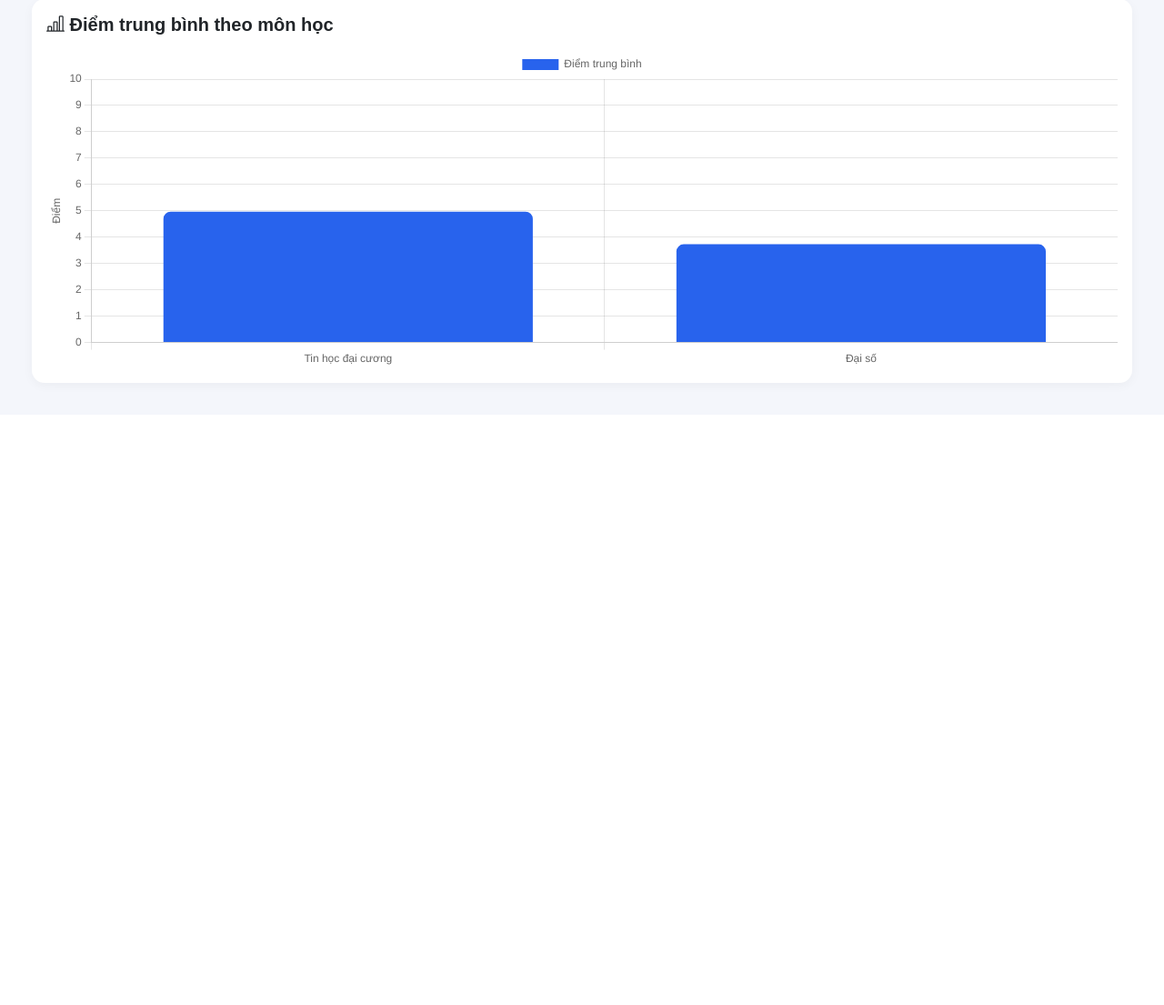
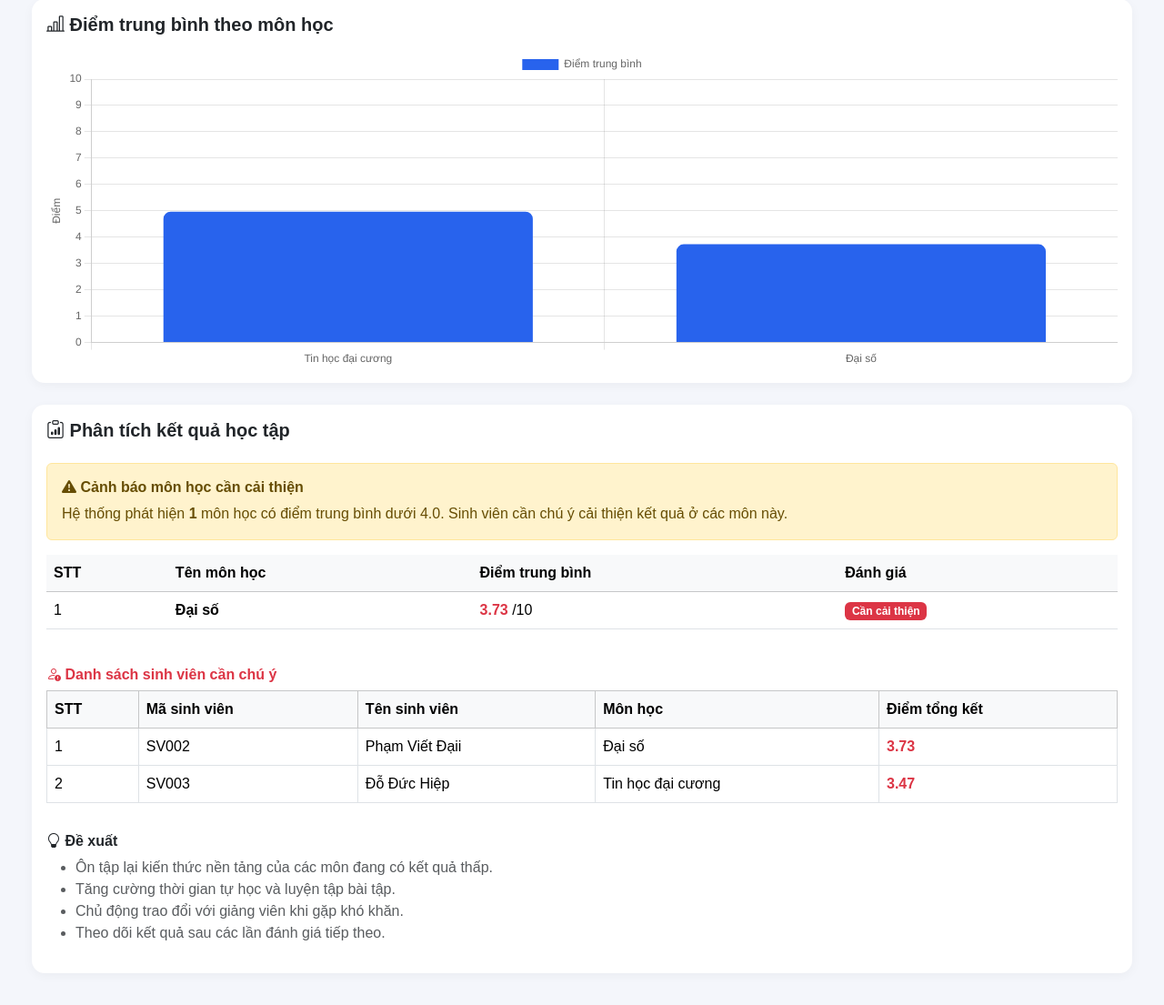
Before and after one commit to duynguyen25454-commits/QuanLyHocTap, a Flask app: page /thong-ke in a window 1280 px wide. Shown: the part 422-1527 px from the top of the page at 91% size. Before the commit the page ends 851 px from the top, so only its background shows below. Run offline with Flask 3, Linux system fonts and the light colour scheme; data comes from the database, SQL or seed files in the repository.

Commit message:
Them phan tich sinh vien can cai thien

```diff
--- a/app.py
+++ b/app.py
@@ -419,13 +419,37 @@ def thong_ke():
         GROUP BY mon_hoc.id, mon_hoc.ten_mon
         ORDER BY mon_hoc.ten_mon
     """).fetchall()
+
     thong_ke_mon_hoc = [
-    {
-        "ten_mon": row["ten_mon"],
-        "diem_trung_binh": float(row["diem_trung_binh"])
-    }
-    for row in thong_ke_mon_hoc
-]
+        {
+            "ten_mon": row["ten_mon"],
+            "diem_trung_binh": float(row["diem_trung_binh"])
+        }
+        for row in thong_ke_mon_hoc
+    ]
+    mon_hoc_can_cai_thien = [
+        mon for mon in thong_ke_mon_hoc
+        if mon["diem_trung_binh"] < 4.0
+    ]
+    sinh_vien_can_cai_thien = conn.execute("""
+        SELECT
+            sinh_vien.ma_sv,
+            sinh_vien.ho_ten,
+            mon_hoc.ten_mon,
+            ROUND(
+                ((diem.diem_chuyen_can + diem.diem_giua_ky * 2) / 3.0) * 0.4
+                + diem.diem_cuoi_ky * 0.6,
+                2
+            ) AS diem_tong_ket
+        FROM diem
+        JOIN sinh_vien ON diem.sinh_vien_id = sinh_vien.id
+        JOIN mon_hoc ON diem.mon_hoc_id = mon_hoc.id
+        WHERE (
+            ((diem.diem_chuyen_can + diem.diem_giua_ky * 2) / 3.0) * 0.4
+            + diem.diem_cuoi_ky * 0.6
+        ) < 4.0
+        ORDER BY sinh_vien.ho_ten
+    """).fetchall()
     conn.close()
 
     return render_template(
@@ -434,7 +458,9 @@ def thong_ke():
         tong_mon_hoc=tong_mon_hoc,
         tong_luot_diem=tong_luot_diem,
         diem_trung_binh=diem_trung_binh,
-        thong_ke_mon_hoc=thong_ke_mon_hoc
+        thong_ke_mon_hoc=thong_ke_mon_hoc,
+        mon_hoc_can_cai_thien=mon_hoc_can_cai_thien,
+        sinh_vien_can_cai_thien=sinh_vien_can_cai_thien
     )
 @app.route("/tinh-diem-muc-tieu")
 def tinh_diem_muc_tieu():
--- a/templates/thong_ke.html
+++ b/templates/thong_ke.html
@@ -8,7 +8,8 @@
 
     <link href="https://cdn.jsdelivr.net/npm/bootstrap@5.3.3/dist/css/bootstrap.min.css" rel="stylesheet">
     <link href="https://cdn.jsdelivr.net/npm/bootstrap-icons@1.11.3/font/bootstrap-icons.css" rel="stylesheet">
-<script src="https://cdn.jsdelivr.net/npm/chart.js"></script>
+    <script src="https://cdn.jsdelivr.net/npm/chart.js"></script>
+
     <style>
         body {
             background: #f4f6fb;
@@ -31,7 +32,6 @@
             font-weight: bold;
         }
     </style>
-<script src="https://cdn.jsdelivr.net/npm/chart.js"></script>
 </head>
 
 <body>
@@ -51,6 +51,7 @@
         </a>
     </div>
 
+    <!-- Các ô thống kê -->
     <div class="row g-4">
 
         <div class="col-md-6 col-lg-3">
@@ -103,6 +104,7 @@
 
     </div>
 
+    <!-- Tổng quan -->
     <div class="card stat-card mt-4">
         <div class="card-body">
             <h5 class="fw-bold mb-3">
@@ -116,7 +118,8 @@
             </p>
         </div>
     </div>
-    <!-- Biểu đồ điểm trung bình theo môn học -->
+
+    <!-- Biểu đồ -->
     <div class="card stat-card mt-4">
         <div class="card-body">
             <h5 class="fw-bold mb-3">
@@ -129,14 +132,149 @@
             </div>
         </div>
     </div>
+
+    <!-- Phân tích và cảnh báo -->
+    <div class="card stat-card mt-4">
+        <div class="card-body">
+
+            <h5 class="fw-bold mb-4">
+                <i class="bi bi-clipboard-data"></i>
+                Phân tích kết quả học tập
+            </h5>
+
+            {% if mon_hoc_can_cai_thien %}
+
+                <div class="alert alert-warning">
+                    <h6 class="fw-bold">
+                        <i class="bi bi-exclamation-triangle-fill"></i>
+                        Cảnh báo môn học cần cải thiện
+                    </h6>
+
+                    Hệ thống phát hiện
+                    <strong>{{ mon_hoc_can_cai_thien|length }}</strong>
+                    môn học có điểm trung bình dưới 4.0.
+                    Sinh viên cần chú ý cải thiện kết quả ở các môn này.
+                </div>
+
+                <div class="table-responsive">
+                    <table class="table table-hover align-middle">
+                        <thead class="table-light">
+                            <tr>
+                                <th>STT</th>
+                                <th>Tên môn học</th>
+                                <th>Điểm trung bình</th>
+                                <th>Đánh giá</th>
+                            </tr>
+                        </thead>
+
+                        <tbody>
+                            {% for mon in mon_hoc_can_cai_thien %}
+                            <tr>
+                                <td>{{ loop.index }}</td>
+
+                                <td class="fw-semibold">
+                                    {{ mon["ten_mon"] }}
+                                </td>
+
+                                <td>
+                                    <span class="text-danger fw-bold">
+                                        {{ "%.2f"|format(mon["diem_trung_binh"]) }}
+                                    </span>
+                                    /10
+                                </td>
+
+                                <td>
+                                    <span class="badge bg-danger">
+                                        Cần cải thiện
+                                    </span>
+                                </td>
+                            </tr>
+                            {% endfor %}
+                        </tbody>
+                    </table>
+                </div>
+<div class="mt-4">
+    <h6 class="fw-bold text-danger">
+        <i class="bi bi-person-exclamation"></i>
+        Danh sách sinh viên cần chú ý
+    </h6>
+
+    {% if sinh_vien_can_cai_thien %}
+    <div class="table-responsive">
+        <table class="table table-bordered table-hover align-middle">
+            <thead class="table-light">
+                <tr>
+                    <th>STT</th>
+                    <th>Mã sinh viên</th>
+                    <th>Tên sinh viên</th>
+                    <th>Môn học</th>
+                    <th>Điểm tổng kết</th>
+                </tr>
+            </thead>
+            <tbody>
+                {% for sv in sinh_vien_can_cai_thien %}
+                <tr>
+                    <td>{{ loop.index }}</td>
+                    <td>{{ sv["ma_sv"] }}</td>
+                    <td>{{ sv["ho_ten"] }}</td>
+                    <td>{{ sv["ten_mon"] }}</td>
+                    <td class="text-danger fw-bold">
+                        {{ "%.2f"|format(sv["diem_tong_ket"]) }}
+                    </td>
+                </tr>
+                {% endfor %}
+            </tbody>
+        </table>
+    </div>
+    {% else %}
+    <p class="text-muted">
+        Chưa có sinh viên nào có điểm tổng kết dưới 4.0.
+    </p>
+    {% endif %}
 </div>
+                <div class="mt-3">
+                    <h6 class="fw-bold">
+                        <i class="bi bi-lightbulb"></i>
+                        Đề xuất
+                    </h6>
+
+                    <ul class="text-muted">
+                        <li>Ôn tập lại kiến thức nền tảng của các môn đang có kết quả thấp.</li>
+                        <li>Tăng cường thời gian tự học và luyện tập bài tập.</li>
+                        <li>Chủ động trao đổi với giảng viên khi gặp khó khăn.</li>
+                        <li>Theo dõi kết quả sau các lần đánh giá tiếp theo.</li>
+                    </ul>
+                </div>
+
+            {% else %}
+
+                <div class="alert alert-success mb-0">
+                    <h6 class="fw-bold">
+                        <i class="bi bi-check-circle-fill"></i>
+                        Kết quả phân tích
+                    </h6>
+
+                    Hiện tại chưa phát hiện môn học nào có điểm trung bình
+                    dưới 4.0 trong dữ liệu thống kê.
+                    Hãy tiếp tục duy trì kết quả học tập.
+                </div>
+
+            {% endif %}
+
+        </div>
+    </div>
+
+</div>
+
+<!-- Dữ liệu biểu đồ -->
 <script id="du-lieu-mon-hoc" type="application/json">
     {{ thong_ke_mon_hoc | tojson }}
 </script>
+
 <script>
     const duLieuMonHoc = JSON.parse(
-    document.getElementById('du-lieu-mon-hoc').textContent
-);
+        document.getElementById('du-lieu-mon-hoc').textContent
+    );
 
     const tenMon = duLieuMonHoc.map(item => item.ten_mon);
     const diemTrungBinh = duLieuMonHoc.map(item => item.diem_trung_binh);
@@ -170,5 +308,6 @@
         }
     });
 </script>
+
 </body>
 </html>
```
